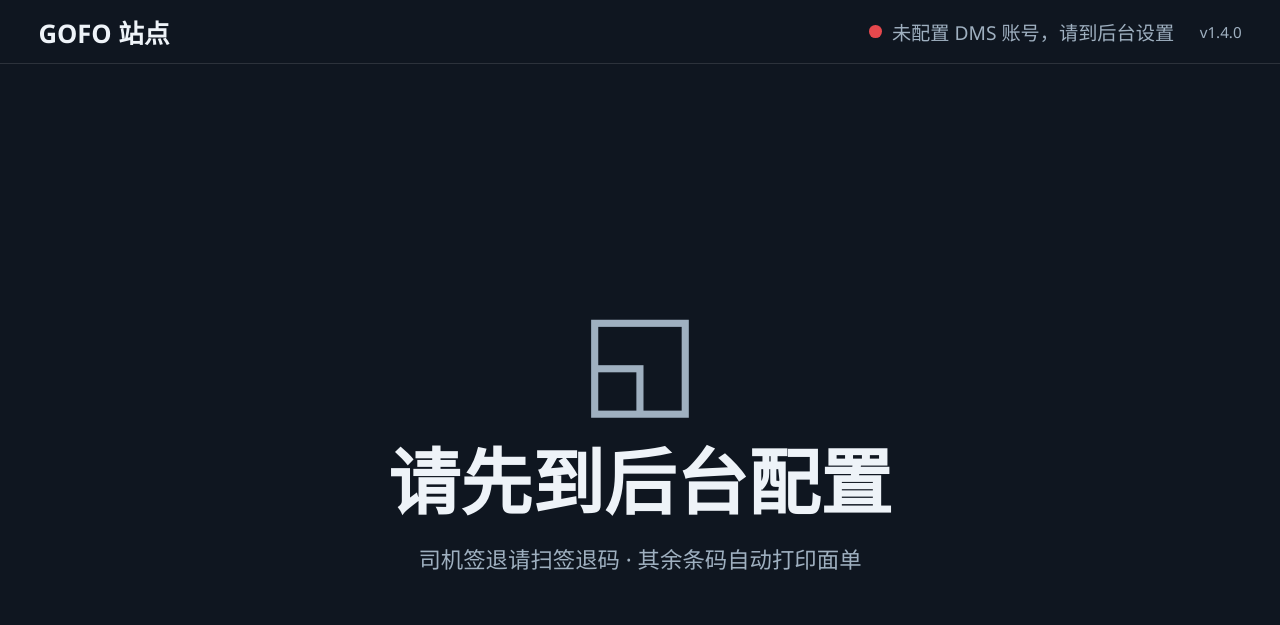
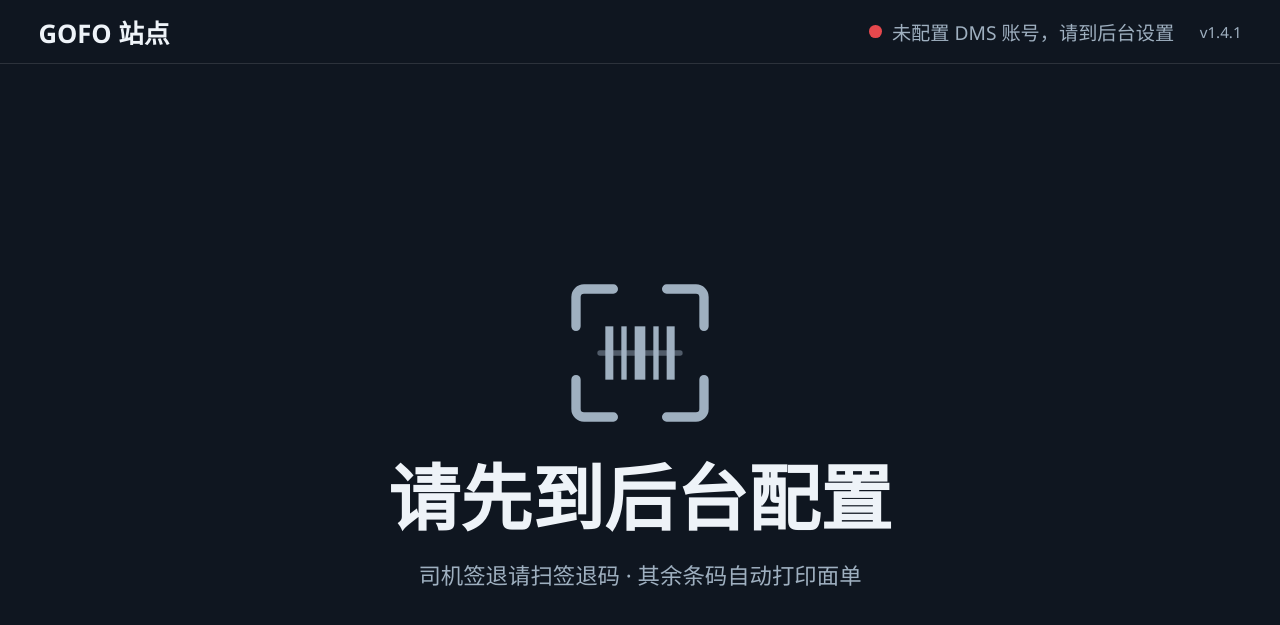
Before and after one commit to BenZhao-forever/gfs-station-toolkit, a Flask app: page /kiosk in a window 1280 px wide. Shown: the top 625 px of the page. Run offline with Flask 3, Linux system fonts and the light colour scheme.

Commit message:
fix: 用内联 SVG 替换会缺字体的图标（Win7 豆腐块）
- 请扫码上方的 ◱ → 内联 SVG 扫描图标（currentColor，随主题）
- 队列暂停 ⛔ → 内联 SVG 暂停图标；差值中的 − → ASCII -
- version 1.4.1

Co-Authored-By: Claude Opus 5 <noreply@anthropic.com>

```diff
--- a/static/kiosk.css
+++ b/static/kiosk.css
@@ -30,7 +30,9 @@ body{
 .view{ width:100%; max-width:1100px; text-align:center; }
 
 /* 空闲 */
-.scan-hint .icon{ font-size:16vh; color:var(--sub); line-height:1; }
+.scan-hint .icon{ color:var(--sub); line-height:1; }
+.scan-hint .icon svg{ width:20vh; height:20vh; display:block; margin:0 auto; }
+.block-note .mini{ width:1em; height:1em; vertical-align:-0.15em; margin-right:.4em; }
 .big-hint{ font-size:9vh; font-weight:800; margin-top:1vh; }
 .sub-hint{ font-size:2.8vh; color:var(--sub); margin-top:1.5vh; }
 
--- a/templates/kiosk.html
+++ b/templates/kiosk.html
@@ -25,7 +25,22 @@
     <!-- 空闲 -->
     <section id="view-idle" class="view">
       <div class="scan-hint">
-        <div class="icon">◱</div>
+        <div class="icon">
+          <svg viewBox="0 0 120 120" fill="none" xmlns="http://www.w3.org/2000/svg" aria-hidden="true">
+            <path d="M12 40 V18 A6 6 0 0 1 18 12 H40" stroke="currentColor" stroke-width="7" stroke-linecap="round"/>
+            <path d="M80 12 H102 A6 6 0 0 1 108 18 V40" stroke="currentColor" stroke-width="7" stroke-linecap="round"/>
+            <path d="M108 80 V102 A6 6 0 0 1 102 108 H80" stroke="currentColor" stroke-width="7" stroke-linecap="round"/>
+            <path d="M40 108 H18 A6 6 0 0 1 12 102 V80" stroke="currentColor" stroke-width="7" stroke-linecap="round"/>
+            <g fill="currentColor">
+              <rect x="34" y="40" width="6" height="40"/>
+              <rect x="46" y="40" width="4" height="40"/>
+              <rect x="56" y="40" width="8" height="40"/>
+              <rect x="70" y="40" width="4" height="40"/>
+              <rect x="80" y="40" width="6" height="40"/>
+            </g>
+            <rect x="28" y="58" width="64" height="4" rx="2" fill="currentColor" opacity="0.45"/>
+          </svg>
+        </div>
         <div class="big-hint" id="idle-text">请扫码</div>
         <div class="sub-hint">司机签退请扫签退码 · 其余条码自动打印面单</div>
       </div>
@@ -43,12 +58,17 @@
         <div class="count wrong"><div class="c-num" id="c-wrong">0</div><div class="c-lbl">错扫件量</div></div>
       </div>
       <div class="diff-row">
-        差值（应取−实取）：<b id="c-diff">0</b>
+        差值(应取-实取)：<b id="c-diff">0</b>
         <span class="tag" id="so-msg"></span>
       </div>
       <!-- 需人工放行 -->
       <div class="action-bar hidden" id="action-bar">
-        <div class="block-note">⛔ 队列已暂停，请先处理本单</div>
+        <div class="block-note">
+          <svg class="mini" viewBox="0 0 24 24" aria-hidden="true">
+            <rect x="6" y="5" width="4" height="14" rx="1.2" fill="currentColor"/>
+            <rect x="14" y="5" width="4" height="14" rx="1.2" fill="currentColor"/>
+          </svg>队列已暂停，请先处理本单
+        </div>
         <div class="btns">
           <button class="btn pass" id="btn-pass">放 行</button>
           <button class="btn reject" id="btn-reject">拒 绝</button>
--- a/version.json
+++ b/version.json
@@ -1,4 +1,4 @@
 {
-  "version": "1.4.0",
-  "notes": "打印默认改用浏览器静默打印(Chrome --kiosk-printing)，免费无水印无空白页；CLodop 作为可选引擎"
+  "version": "1.4.1",
+  "notes": "修复主页“请扫码”上方图标在 Win7 显示为豆腐块：改用内联 SVG 扫描图标；队列暂停/减号等符号也改免字体"
 }
```
